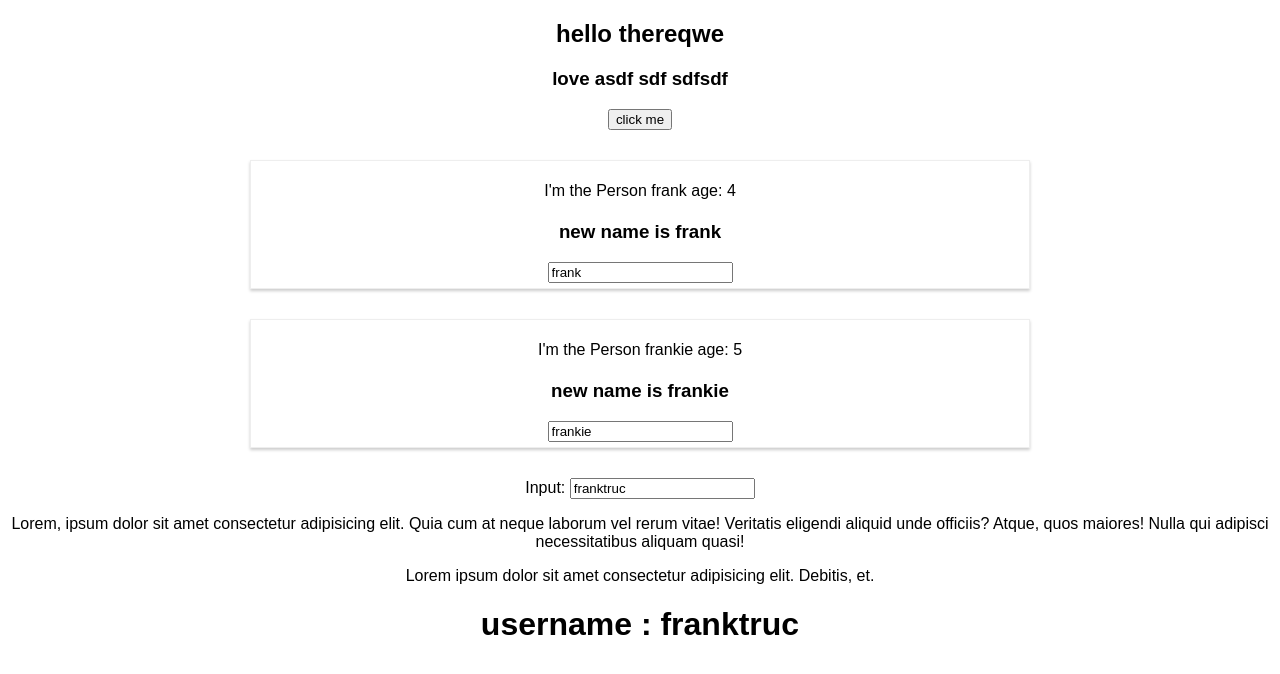
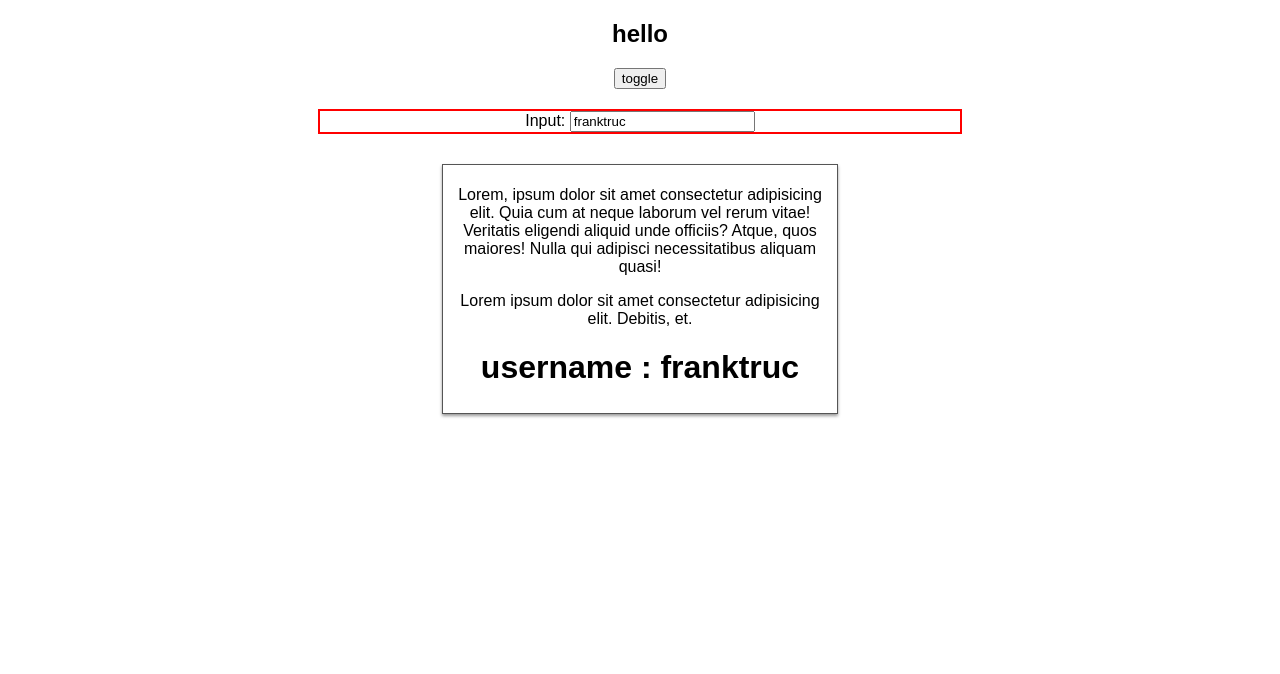
Before and after one commit to vnussolution/React-with-maxim, a React (Create React App) app: page / in a window 1280 px wide. Shown: the top 674 px of the page. Built offline with nearby package versions, Linux system fonts and the light colour scheme.

Commit message:
implement list and event handlers to people

```diff
--- a/src/App.js
+++ b/src/App.js
@@ -6,8 +6,13 @@ import UserInput from "./UserInput/UserInput";
 
 class App extends Component {
   state = {
-    people: [{ name: "frank", age: 4 }, { name: "frankie", age: 5 }],
-    username: "franktruc"
+    people: [
+      { name: "frank", age: 4 },
+      { name: "frankie", age: 5 },
+      { name: "truc", age: 6 }
+    ],
+    username: "franktruc",
+    showPeople: false
   };
 
   clickButtonHandler = () => {
@@ -26,8 +31,9 @@ class App extends Component {
   changeName = event => {
     this.setState({
       people: [
-        { name: "frankie", age: 41 },
-        { name: event.target.value, age: 51 }
+        { name: event.target.value, age: 4 },
+        { name: event.target.value, age: 5 },
+        { name: event.target.value, age: 6 }
       ]
     });
     //console.log("hello", this.state);
@@ -36,23 +42,35 @@ class App extends Component {
   changeInputUserName = event => {
     this.setState({ username: event.target.value });
   };
+
+  toggleHandler = () => {
+    this.setState({ showPeople: !this.state.showPeople });
+  };
+
   render() {
+    let people = null;
+    if (this.state.showPeople) {
+      people = (
+        <div>
+          {this.state.people.map(person => {
+            return (
+              <Person
+                name={person.name}
+                age={person.age}
+                changed={this.changeName}
+              />
+            );
+          })}
+        </div>
+      );
+    }
+
     return (
       <div className="App">
-        <h2>hello thereqwe</h2>
+        <h2>hello </h2>
 
-        <h3> love asdf sdf sdfsdf</h3>
-        <button onClick={this.clickButtonHandler}> click me </button>
-        <Person
-          name={this.state.people[0].name}
-          age={this.state.people[0].age}
-          click={this.switchNameHandler.bind(this, "new name123")}
-        />
-        <Person
-          name={this.state.people[1].name}
-          age={this.state.people[1].age}
-          changed={this.changeName}
-        />
+        <button onClick={this.toggleHandler}> toggle </button>
+        {people}
         <UserInput
           changed={this.changeInputUserName}
           name={this.state.username}
--- a/src/UserInput/UserInput.js
+++ b/src/UserInput/UserInput.js
@@ -1,10 +1,19 @@
 import React from "react";
 
-const userInput = props => (
-  <div>
-    <label>Input: </label>
-    <input type="text" onChange={props.changed} value={props.name} />
-  </div>
-);
+const userInput = props => {
+  const myStyle = {
+    width: "50%",
+    border: "2px solid red",
+    textAlign: "center",
+    margin: "20px auto",
+    cursor: "pointer"
+  };
+  return (
+    <div style={myStyle}>
+      <label>Input: </label>
+      <input type="text" onChange={props.changed} value={props.name} />
+    </div>
+  );
+};
 
 export default userInput;
--- /dev/null
+++ b/src/UserOutput/UserOutput.css
@@ -0,0 +1,8 @@
+.UserOutput {
+  width: 30%;
+  text-align: center;
+  border: 1px solid #555;
+  margin: 30px auto;
+  padding: 5px;
+  box-shadow: 0 2px 3px #999;
+}
--- a/src/UserOutput/UserOutput.js
+++ b/src/UserOutput/UserOutput.js
@@ -1,7 +1,8 @@
 import React from "react";
+import "./UserOutput.css";
 
 const userOutput = props => (
-  <div>
+  <div className="UserOutput">
     <p>
       Lorem, ipsum dolor sit amet consectetur adipisicing elit. Quia cum at
       neque laborum vel rerum vitae! Veritatis eligendi aliquid unde officiis?
```
Also changed, not shown: src/UserInput/UserInput.css (added, +8 -0 lines).
